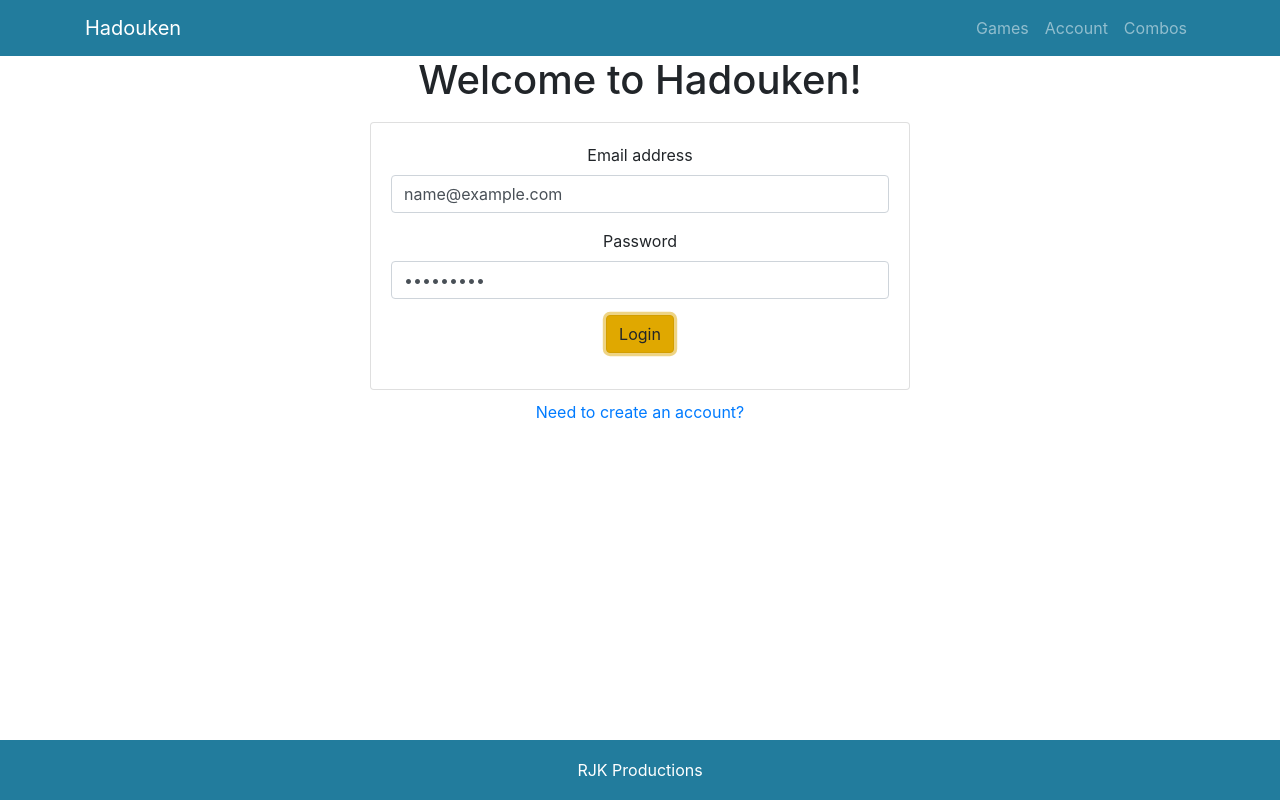
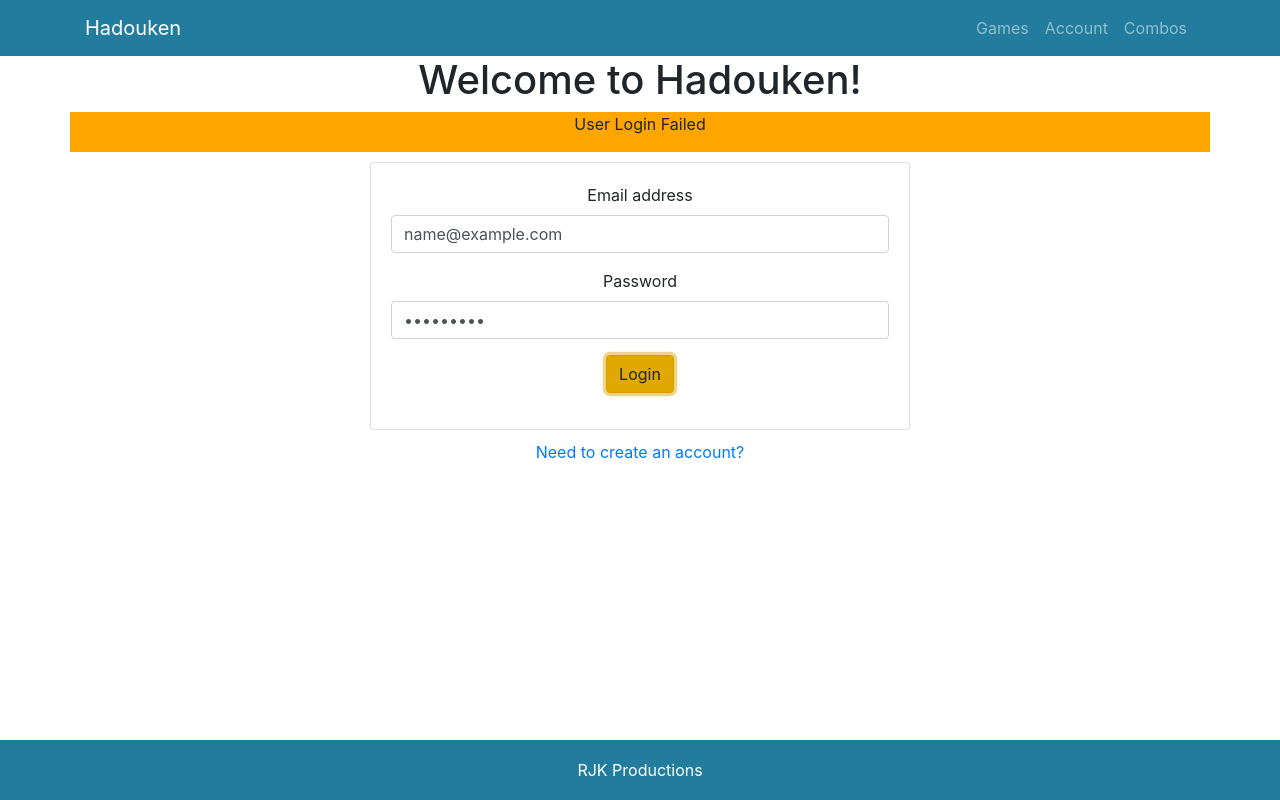
Before and after one commit to drivelikejehu/Hadouken-app, a React (Create React App) app in the folder client/: page / in a window 1280 px wide. Both pictures are taken after typing "name@example.com", "Sample123" into the empty fields and a click on the button "Login". Built offline with nearby package versions, Linux system fonts and the light colour scheme; no server answers.

Commit message:
added Login.csx and more Login functionality

```diff
--- a/client/src/App.js
+++ b/client/src/App.js
@@ -3,7 +3,7 @@ import "./App.css";
 import {BrowserRouter as Router, Switch, Route} from "react-router-dom";
 import Navbar from "./components/Shared/Navbar/Navbar";
 import Footer from "./components/Shared/Footer/Footer";
-import Login from "./containers/Login";
+import Login from "./containers/Login/Login";
 import Signup from "./containers/Signup";
 import Games from "./containers/Games/Games";
 import Characters from "./containers/Characters/Characters";
@@ -17,8 +17,6 @@ function App(props) {
   return (
     <>
       <Router>
-        {/* <main>
-          <article> */}
         <Navbar />
         <Switch>
           <Route
@@ -53,8 +51,6 @@ function App(props) {
           </Route>
         </Switch>
         <Footer />
-        {/* </article>
-        </main> */}
       </Router>
     </>
   );
--- /dev/null
+++ b/client/src/containers/Login/Login.css
@@ -0,0 +1,3 @@
+#login-alert{
+    background: orange
+}
--- a/client/src/containers/Login.jsx
+++ b/client/src/containers/Login/Login.jsx
@@ -1,29 +1,37 @@
 import React, {Component} from "react";
 import axios from "axios";
 import {Link} from "react-router-dom";
+import "./Login.css";
 // import jwt from "jsonwebtoken";
 
 class Login extends Component {
   state = {
     email: "",
     password: "",
+    error: false,
   };
 
   handleInputChange = (event) => {
     const {name, value} = event.target;
     this.setState({
       [name]: value,
+      error: false,
     });
   };
 
   handleFormSubmit = (event) => {
     event.preventDefault();
     axios
-      .post("/api/users", {email: this.state.email, password: this.state.password})
+      .post("/api/users", {
+        email: this.state.email,
+        password: this.state.password,
+      })
       .then((response) => {
         console.log(response);
+        this.props.history.push("/games")
       })
       .catch((error) => {
+        this.setState({error: true});
         console.log(error);
       });
   };
@@ -32,6 +40,15 @@ class Login extends Component {
     return (
       <div className="container">
         <h1>Welcome to Hadouken!</h1>
+
+        {this.state.error && (
+          <div className="row" id="login-alert">
+            <div className="col">
+              <p>User Login Failed</p>
+            </div>
+          </div>
+        )}
+
         <div className="row">
           <div className="col-md-3"></div>
           <div className="col">
@@ -63,11 +80,9 @@ class Login extends Component {
                     />
                   </div>
                   <div className="form-group">
-                    {/* <Link to="/games"> */}
                     <button className="btn btn-warning" type="submit">
                       Login
                     </button>
-                    {/* </Link> */}
                   </div>
                 </div>
               </div>
```
